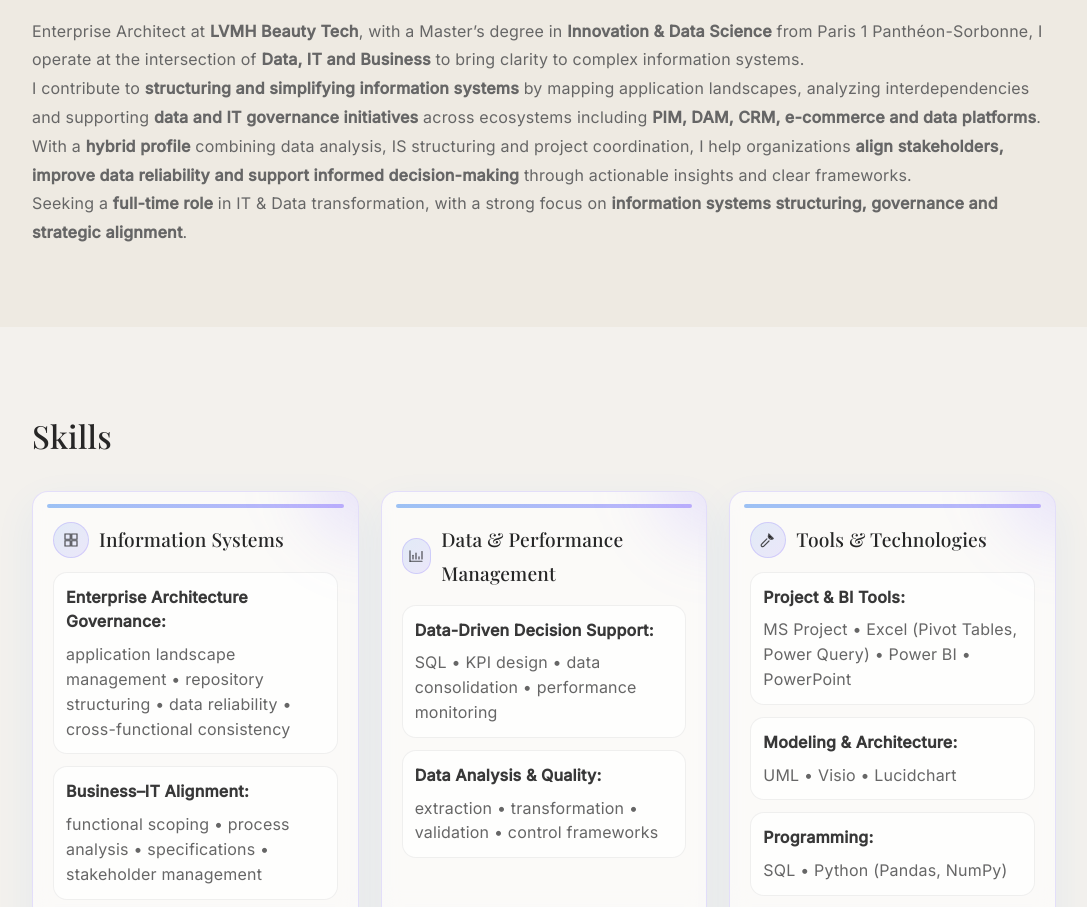
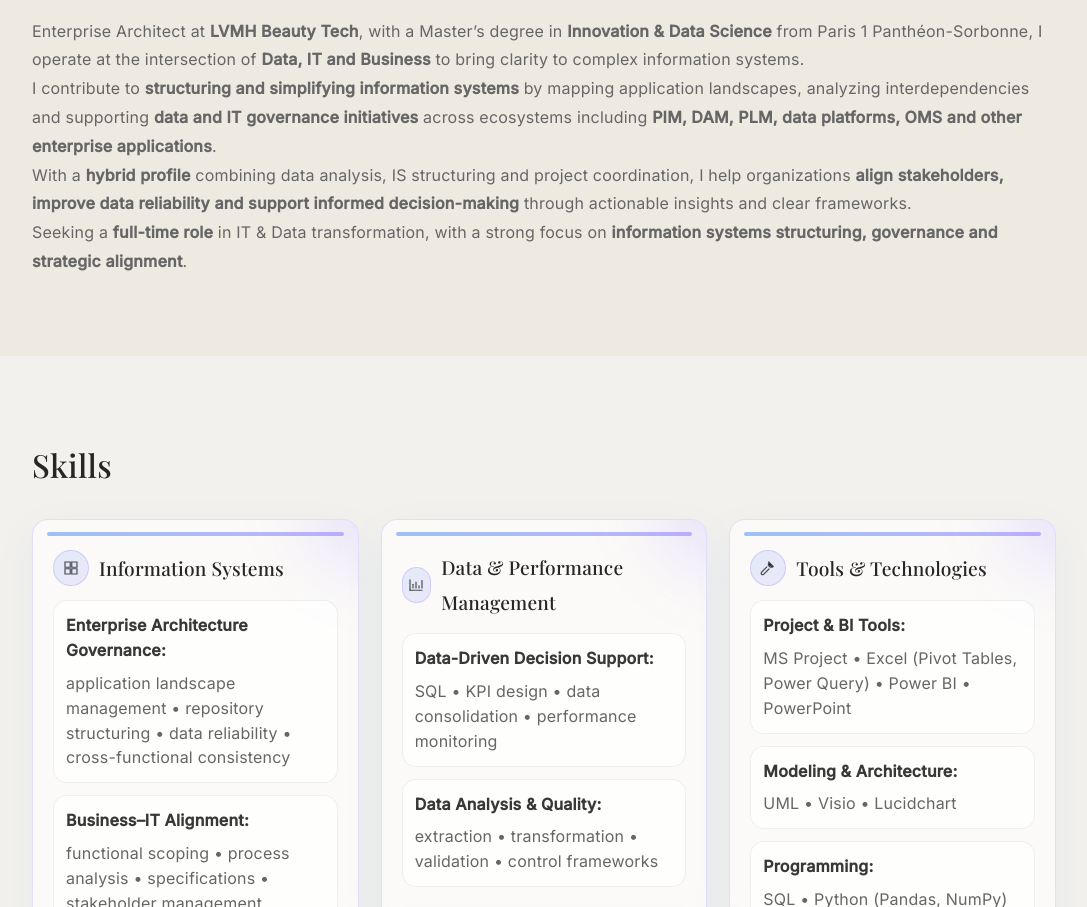
Before and after one commit to msrh-s/mai-sarah-webfolio, a plain HTML site: page index.html in a window 1280 px wide. Shown: the part 941-1848 px from the top of the page, without its empty margins (96-1183 px from the left). Drawn offline with nearby package versions, Linux system fonts and the light colour scheme.

Commit message:
Update About

```diff
--- a/index.html
+++ b/index.html
@@ -110,7 +110,7 @@
         </p>
 
         <p>
-            I contribute to <strong>structuring and simplifying information systems</strong> by mapping application landscapes, analyzing interdependencies and supporting <strong>data and IT governance initiatives</strong> across ecosystems including <strong>PIM, DAM, CRM, e-commerce and data platforms</strong>.
+            I contribute to <strong>structuring and simplifying information systems</strong> by mapping application landscapes, analyzing interdependencies and supporting <strong>data and IT governance initiatives</strong> across ecosystems including <strong>PIM, DAM, PLM, data platforms, OMS and other enterprise applications</strong>.
         </p>
 
         <p>
```
